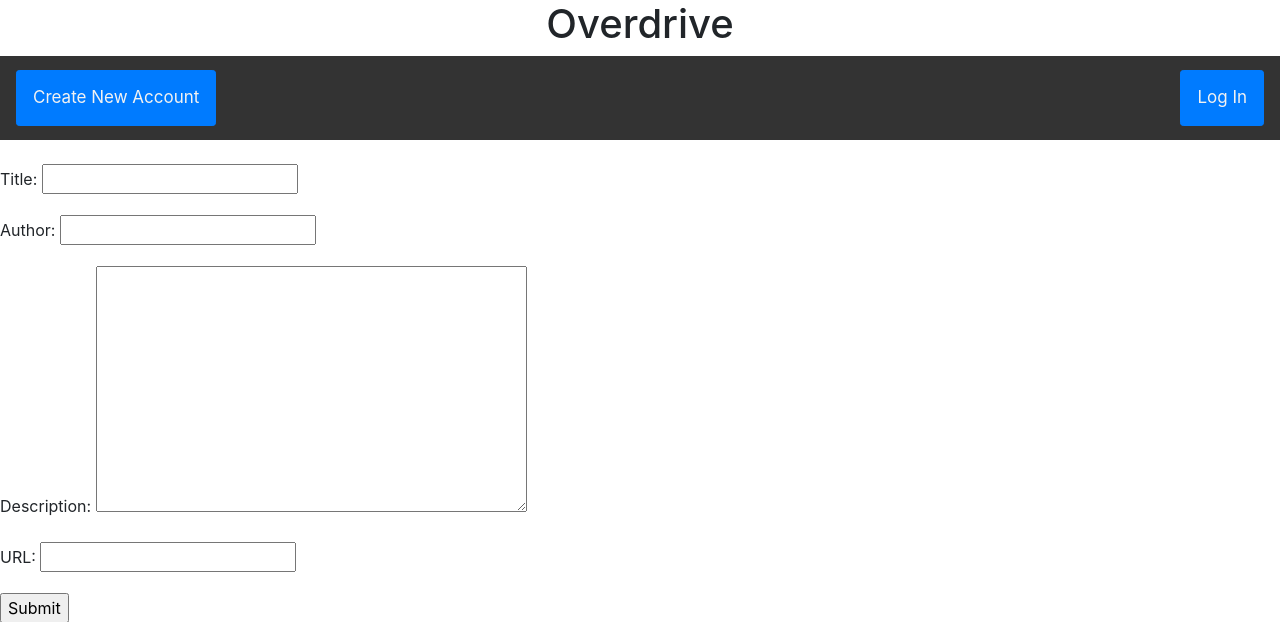
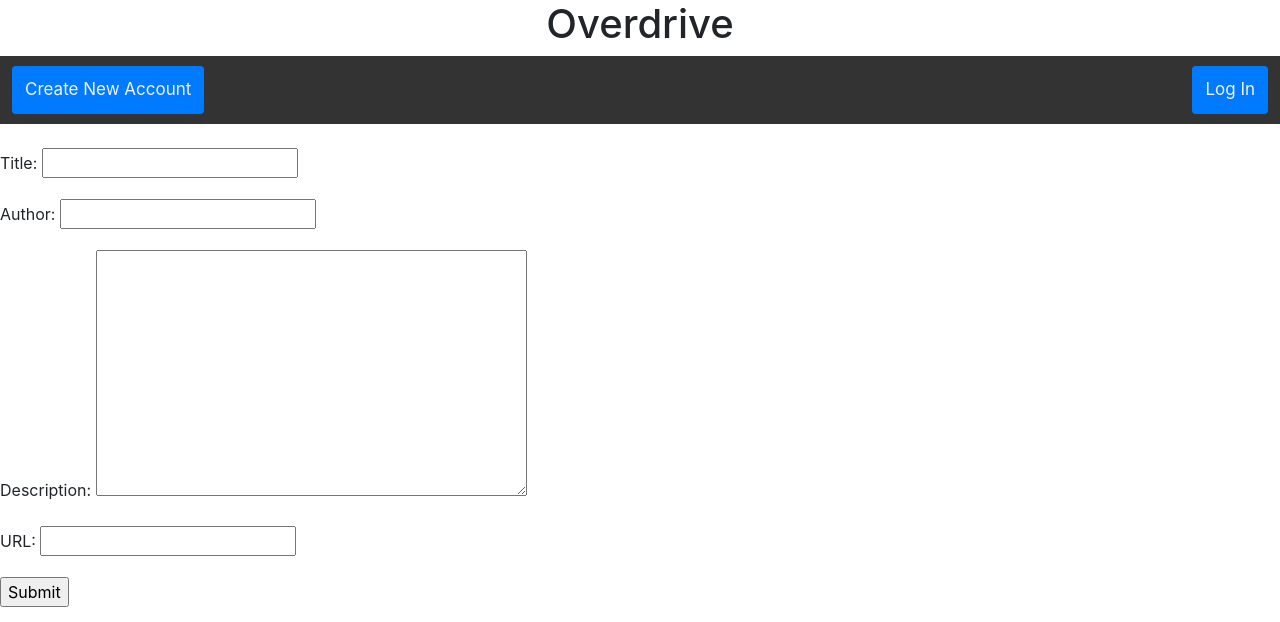
Before and after one commit to Janell-Huyck/overdrive-library, a Django app: page /digital_books/create/ in a window 1280 px wide. Shown: the top 622 px of the page. Run offline with Django 3.2, Linux system fonts and the light colour scheme; some libraries are stand-ins or nearby versions.

Commit message:
working on home page

```diff
--- a/custom_user/static/css/overdrive_library.css
+++ b/custom_user/static/css/overdrive_library.css
@@ -35,16 +35,15 @@ body h1 {
   justify-content: space-between;
   background-color: #333;
   overflow: hidden;
-  padding: 14px 16px;
+  padding: 10px 12px;
 }
 
 /* Style the links inside the navigation bar */
 .topnav a {
   align-self: flex-start;
-  /* float: left; */
   color: #f2f2f2;
   text-align: center;
-  padding: 14px 16px;
+  padding: 10px 12px;
   text-decoration: none;
   font-size: 17px;
 }
@@ -56,11 +55,11 @@ body h1 {
   color: black;
 }
 
-/* Add a color to the active/current link */
+/* Add a color to the active/current link
  .topnav a.active {
   background-color: rgb(236, 100, 10);
   color: white;
-}
+}  */
 
 /* The "signed in as" tag in header */
 .signedIn {
--- a/digital_books/models.py
+++ b/digital_books/models.py
@@ -1,5 +1,6 @@
 from django.db import models
 from custom_user.models import CustomUser
+from django.core.exceptions import ValidationError
 """
 Books
 
--- a/digital_books/views.py
+++ b/digital_books/views.py
@@ -23,12 +23,13 @@ def createBook(request):
         form = BookForm(request.POST)
         if form.is_valid():
             data = form.cleaned_data
-            Book.objects.create(
+            new_book = Book.objects.create(
                 title=data['title'],
                 author=data['author'],
                 description=data['description'],
                 URL=data['URL']
             )
+            new_book.save()
             return HttpResponseRedirect(reverse('home'))
 
     form = BookForm()
@@ -40,12 +41,13 @@ def createGutenberg(request):
         form = BookForm(request.POST)
         if form.is_valid():
             data = form.cleaned_data
-            Book.objects.create(
+            new_book = Book.objects.create(
                 title=data['title'],
                 author=data['author'],
                 description=data['description'],
                 URL=data['URL']
             )
+            new_book.save()
             return HttpResponseRedirect(reverse('home'))
 
     projectg = request.POST['projectg']
@@ -72,7 +74,7 @@ def detail_book(request, id):
     return render(request, 'digital_books/book_detail.html', {
         'book': book,
         'checkout': checkout
-        })
+    })
 
 
 def checkout_book(request, id):
```
